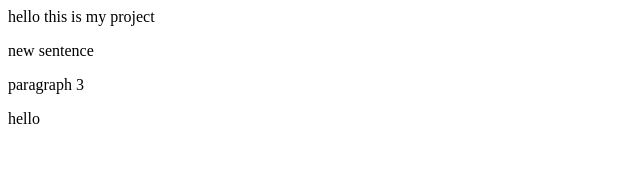
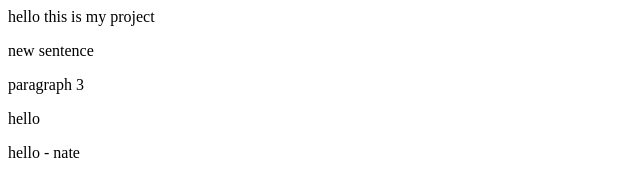
Before and after one commit to ntcotter/myproject, a plain HTML site: page index.html in a window 1280 px wide. Shown: the full height of the page, 0-640 px from the left. Drawn offline with Linux system fonts and the light colour scheme.

Commit message:
made a change

```diff
--- a/index.html
+++ b/index.html
@@ -10,5 +10,6 @@
     <p>new sentence</p>
     <p>paragraph 3</p>
     <p>hello</p>
+    <p> hello - nate</p>
 </body>
 </html>
```
